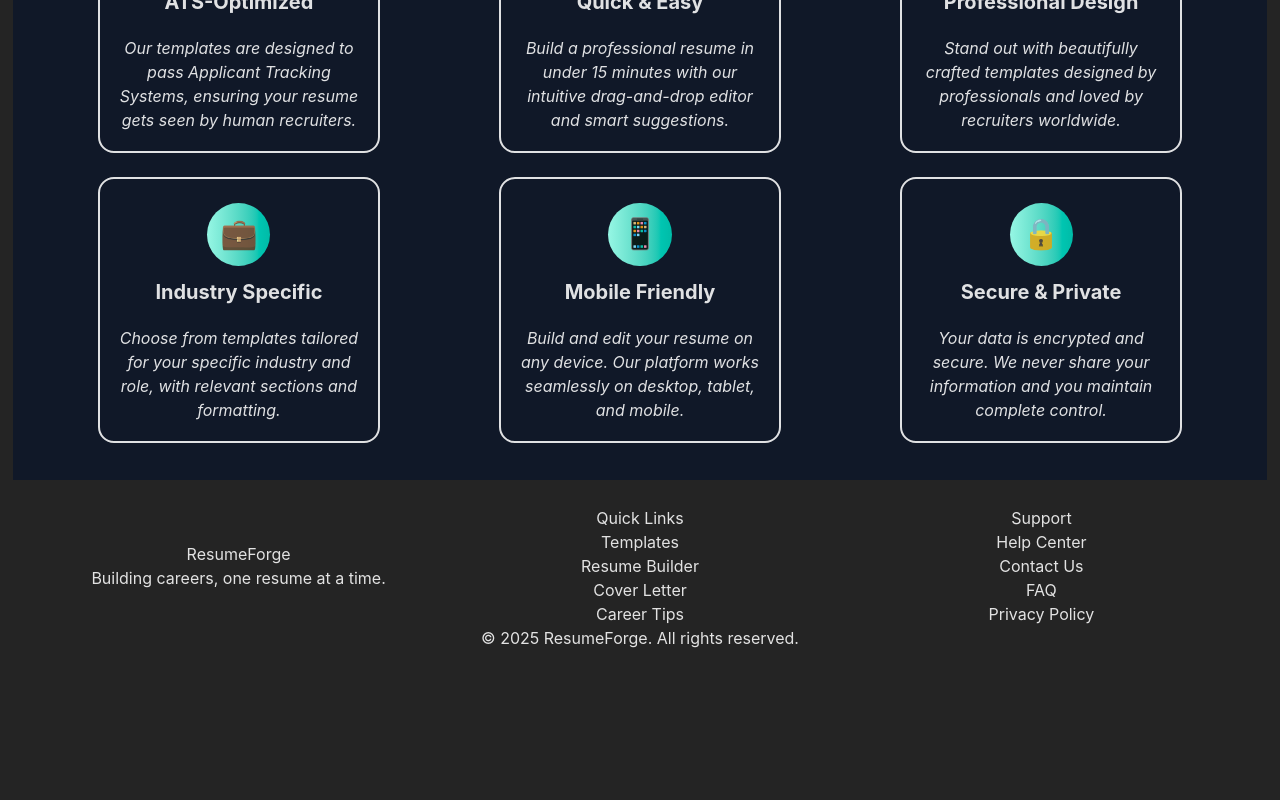
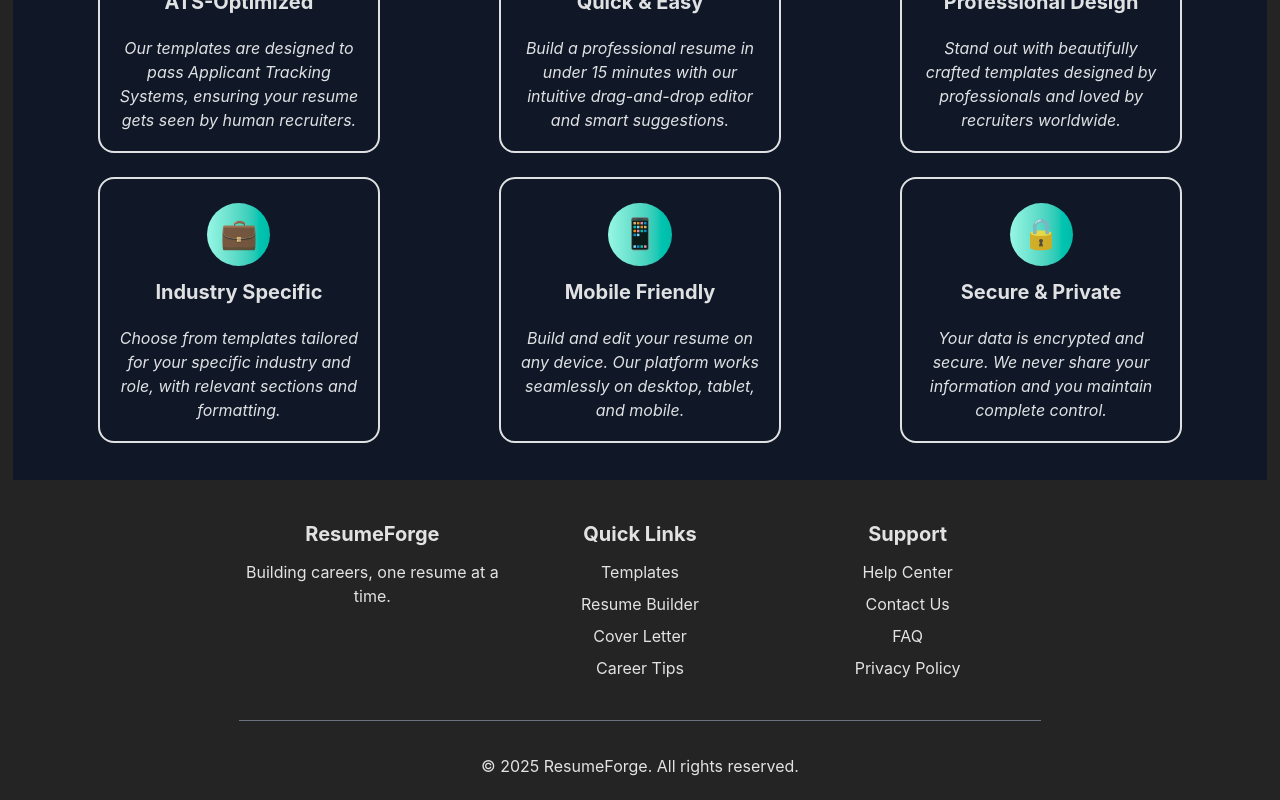
Before and after one commit to Subhranshu-Lenka/React-Resume-Builder, a React (Vite) app: page / in a window 1280 px wide. Shown: the part 1514-2314 px from the top of the page. Before the commit the page ends 2186 px from the top, so only its background shows below. Built offline with nearby package versions, Linux system fonts and the light colour scheme.

Commit message:
some what finalized footer

```diff
--- a/src/components/Footer/MainFooter.jsx
+++ b/src/components/Footer/MainFooter.jsx
@@ -1,22 +1,19 @@
-import React from 'react'
-
 function MainFooter() {
   return (
     <>
-            <section
-                className='min-h-[20vh] h-[24vh] p-[2%]'
-            >
-                <div className="quick-links-section">
-                    <nav className="grid grid-cols-3 place-items-center ">
+      <footer className="min-h-[24vh] h-[40vh] px-[18%]">
+        <div className="quick-links-section py-[5vh]">
+          {/* */}
+          <nav className="grid grid-cols-3 text-[16px]">
             <div className="links">
-                            <h4>ResumeForge</h4>
-                            <ul>
+              <h4 className="text-xl font-bold mb-3">ResumeForge</h4>
+              <ul className="space-y-2">
                 <li>Building careers, one resume at a time.</li>
               </ul>
             </div>
             <div className="links">
-                            <h4>Quick Links</h4>
-                            <ul>
+              <h4 className="text-xl font-bold mb-3">Quick Links</h4>
+              <ul className="space-y-2">
                 <li>Templates</li>
                 <li>Resume Builder</li>
                 <li>Cover Letter</li>
@@ -24,21 +21,23 @@ function MainFooter() {
               </ul>
             </div>
             <div className="links">
-                            <h4>Support</h4>
-                            <ul>
+              <h4 className="text-xl font-bold mb-3">Support</h4>
+              <ul className="space-y-2">
                 <li>Help Center</li>
                 <li>Contact Us</li>
                 <li>FAQ</li>
                 <li>Privacy Policy</li>
               </ul>
             </div>
-
           </nav>
         </div>
-                <p className="copyright">© 2025 ResumeForge. All rights reserved.</p>
-            </section>
+        <hr className="mb-[2%] border-0 border-t-[0.3px] border-gray-500" />
+        <p className="text-center py-4 copyright">
+          © 2025 ResumeForge. All rights reserved.
+        </p>
+      </footer>
     </>
-    )
+  );
 }
 
 export default MainFooter;
```
Lines whose indentation alone changed are shown as unchanged.
